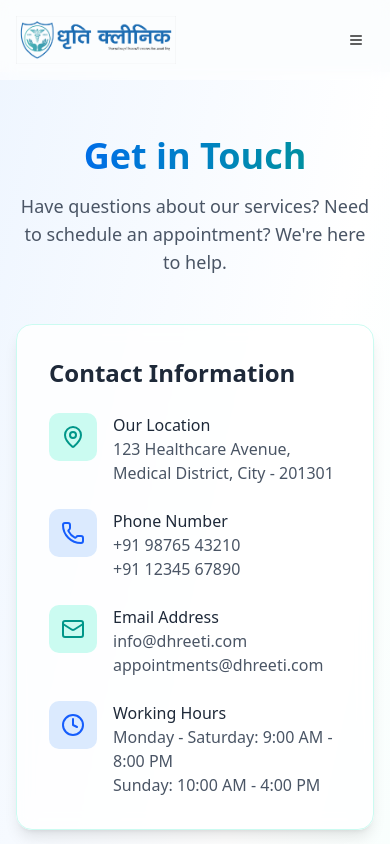
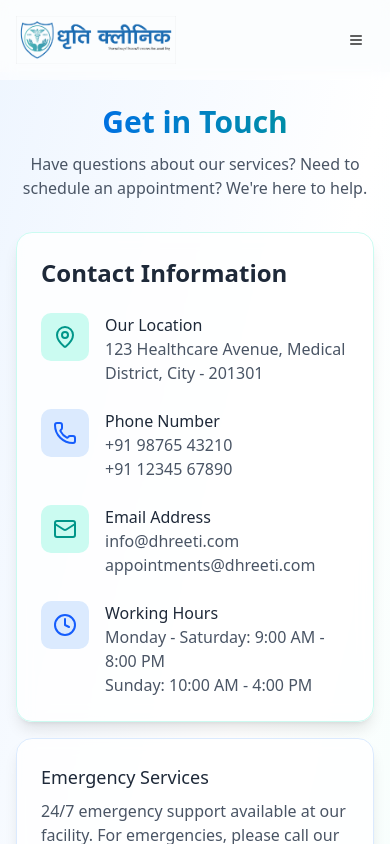
Before and after one commit to suraj-cmtai/dhreeti-healthcare, a Next.js app: page /contact in a window 390 px wide. Shown: the top 844 px of the page. Built offline with nearby package versions, Linux system fonts and the light colour scheme.

Commit message:
Update styling and layout for Contact and Hero components; adjust spacing, font sizes, and element dimensions for improved responsiveness and visual consistency.

```diff
--- a/app/contact/page.tsx
+++ b/app/contact/page.tsx
@@ -8,29 +8,29 @@ import { motion } from "framer-motion"
 
 export default function ContactPage() {
   return (
-    <div className="min-h-screen bg-gradient-to-br from-blue-50 via-white to-teal-50 py-16">
+    <div className="min-h-screen bg-gradient-to-br from-blue-50 via-white to-teal-50 py-8 sm:py-16">
       <div className="container mx-auto px-4">
         <motion.div
           initial={{ opacity: 0, y: 20 }}
           animate={{ opacity: 1, y: 0 }}
-          className="text-center mb-12"
+          className="text-center mb-8 sm:mb-12"
         >
-          <h1 className="text-4xl font-bold bg-gradient-to-r from-blue-600 to-teal-600 bg-clip-text text-transparent mb-4">
+          <h1 className="text-3xl sm:text-4xl font-bold bg-gradient-to-r from-blue-600 to-teal-600 bg-clip-text text-transparent mb-3 sm:mb-4">
             Get in Touch
           </h1>
-          <p className="text-gray-600 text-lg max-w-2xl mx-auto">
+          <p className="text-gray-600 text-base sm:text-lg max-w-2xl mx-auto">
             Have questions about our services? Need to schedule an appointment? We're here to help.
           </p>
         </motion.div>
 
-        <div className="grid lg:grid-cols-2 gap-12 max-w-6xl mx-auto">
+        <div className="grid lg:grid-cols-2 gap-6 sm:gap-12 max-w-6xl mx-auto">
           {/* Contact Information */}
           <motion.div
             initial={{ opacity: 0, x: -50 }}
             animate={{ opacity: 1, x: 0 }}
-            className="space-y-8"
+            className="space-y-4 sm:space-y-8"
           >
-            <div className="bg-white/80 backdrop-blur-sm rounded-2xl p-8 shadow-lg border border-teal-100">
+            <div className="bg-white/80 backdrop-blur-sm rounded-2xl p-6 sm:p-8 shadow-lg border border-teal-100">
               <h2 className="text-2xl font-semibold text-gray-800 mb-6">Contact Information</h2>
 
               <div className="space-y-6">
--- a/components/home/hero-section.tsx
+++ b/components/home/hero-section.tsx
@@ -35,7 +35,7 @@ const fadeInScale: Variants = {
 export default function Hero() {
     return (
     <>
-      <section className="relative min-h-[90vh] flex flex-col justify-center items-center bg-gradient-to-br from-blue-50 via-white to-teal-50 overflow-hidden">
+      <section className="relative min-h-[90vh] flex flex-col justify-center items-center bg-gradient-to-br from-blue-50 via-white to-teal-50 overflow-hidden pt-4 sm:pt-0">
         {/* Enhanced Blurred Gradient Circles */}
         <div className="absolute inset-0 pointer-events-none z-0">
           <div className="absolute top-0 left-0 w-[600px] h-[600px] bg-gradient-to-br from-blue-200/30 to-teal-200/30 rounded-full blur-3xl transform -translate-x-1/2 -translate-y-1/2"></div>
@@ -110,13 +110,13 @@ export default function Hero() {
           </svg>
         </div>
         {/* Content */}
-        <div className="relative z-10 w-full max-w-7xl px-4 mx-auto grid grid-cols-1 lg:grid-cols-2 gap-8 items-center">
+        <div className="relative z-10 w-full max-w-7xl px-4 mx-auto grid grid-cols-1 lg:grid-cols-2 gap-4 sm:gap-8 items-center">
           {/* Left side - Content */}
           <motion.div
             variants={staggerContainer}
             initial="hidden"
             animate="visible"
-            className="flex flex-col items-center lg:items-start text-center lg:text-left space-y-6"
+            className="flex flex-col items-center lg:items-start text-center lg:text-left space-y-4 sm:space-y-6 mt-16 sm:mt-0"
           >
             <motion.div variants={fadeInUp} className="space-y-4">
               <h1 className="text-3xl md:text-5xl xl:text-6xl font-bold text-gray-900 leading-tight tracking-tight">
@@ -183,7 +183,7 @@ export default function Hero() {
             initial={{ opacity: 0, x: 100 }}
             animate={{ opacity: 1, x: 0 }}
             transition={{ duration: 0.8, type: "spring", bounce: 0.2 }}
-            className="relative h-[500px] lg:h-[600px] flex items-center justify-center"
+            className="relative h-[400px] sm:h-[500px] lg:h-[600px] flex items-center justify-center mt-8 sm:mt-0"
           >
             <div className="relative w-full h-full">
               <Image
@@ -191,7 +191,7 @@ export default function Hero() {
                 alt="Dr. Specialist"
                 width={400}
                 height={600}
-                className="absolute left-1/2 top-[5%] transform -translate-x-[60%] h-[85%] w-auto object-contain z-10 transition-transform hover:scale-102"
+                className="absolute left-1/2 top-[2%] sm:top-[5%] transform -translate-x-[60%] h-[80%] sm:h-[85%] w-auto object-contain z-10 transition-transform hover:scale-102"
                 priority
               />
               <Image
@@ -199,16 +199,16 @@ export default function Hero() {
                 alt="Dr. Expert"
                 width={400}
                 height={600}
-                className="absolute left-1/2 top-[5%] transform -translate-x-[40%] h-[85%] w-auto object-contain z-20 transition-transform hover:scale-102"
+                className="absolute left-1/2 top-[2%] sm:top-[5%] transform -translate-x-[40%] h-[80%] sm:h-[85%] w-auto object-contain z-20 transition-transform hover:scale-102"
                 priority
               />
 
               {/* Text for Doctors Team */}
-              <div className="absolute bottom-6 rounded-lg left-1/2 transform -translate-x-1/2 z-20 bg-white/90 backdrop-blur-sm px-8 py-6 text-center w-[600px]">
-                <h3 className="text-2xl font-bold bg-gradient-to-r from-blue-600 to-teal-600 bg-clip-text text-transparent mb-2">
+              <div className="absolute bottom-2 sm:bottom-6 rounded-lg left-1/2 transform -translate-x-1/2 z-20 bg-white/90 backdrop-blur-sm px-4 sm:px-8 py-3 sm:py-6 text-center w-[90%] sm:w-[600px]">
+                <h3 className="text-xl sm:text-2xl font-bold bg-gradient-to-r from-blue-600 to-teal-600 bg-clip-text text-transparent mb-1 sm:mb-2">
                   Team of Expert Doctors
                 </h3>
-                <p className="text-gray-700 text-lg mb-3">
+                <p className="text-gray-700 text-base sm:text-lg">
                   Our dedicated team of specialists brings over 5 years of experience in providing comprehensive healthcare services
                 </p>
               </div>
```
